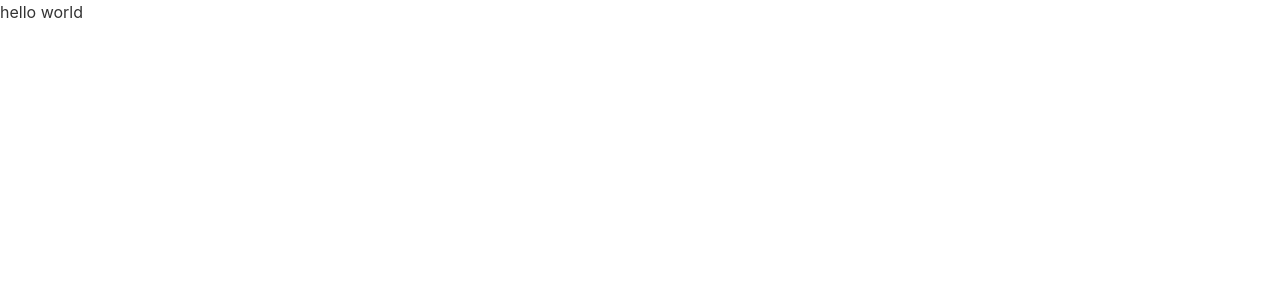
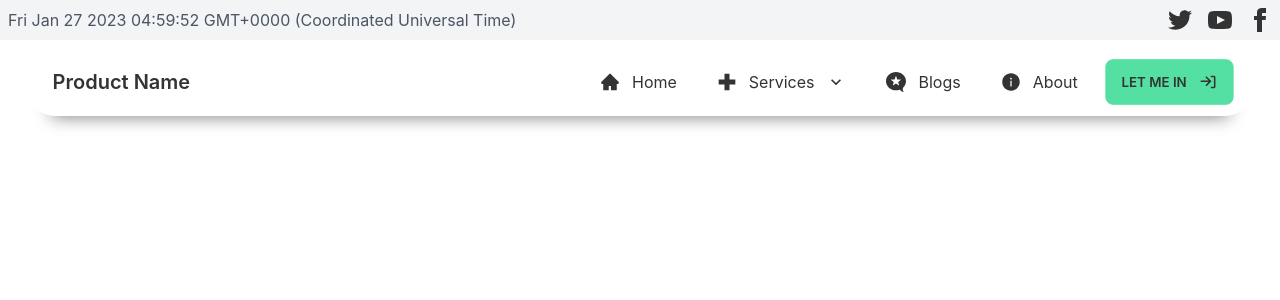
Before and after one commit to AnikKDev/ic-frontend-telemedicine, a React (Create React App) app: page / in a window 1280 px wide. Shown: the top 300 px of the page. Built offline with nearby package versions, Linux system fonts and the light colour scheme.

Commit message:
completed navbar primarily

```diff
--- a/package.json
+++ b/package.json
@@ -9,6 +9,7 @@
     "daisyui": "2.49.0",
     "react": "^18.2.0",
     "react-dom": "^18.2.0",
+    "react-icons": "4.7.1",
     "react-router-dom": "6.7.0",
     "react-scripts": "5.0.1",
     "web-vitals": "^2.1.0"
--- /dev/null
+++ b/src/Pages/Homepage/Homepage.js
@@ -0,0 +1,7 @@
+import React from "react";
+
+const Homepage = () => {
+  return <div></div>;
+};
+
+export default Homepage;
--- a/src/Pages/Main.js
+++ b/src/Pages/Main.js
@@ -1,10 +1,17 @@
 import React from "react";
 import { Outlet } from "react-router-dom";
+import Navbar from "./SharedPages/Navbar/Navbar";
+import SubNavbar from "./SharedPages/SubNavbar/SubNavbar";
 
 const Main = () => {
   return (
     <div>
+      {/* navbar */}
+      <SubNavbar />
+      <Navbar />
+      {/* content*/}
       <Outlet />
+      {/* footer */}
     </div>
   );
 };
--- /dev/null
+++ b/src/Pages/SharedPages/Navbar/Navbar.js
@@ -0,0 +1,110 @@
+import React from "react";
+import styles from "./Navbar.module.css";
+import { AiFillHome, AiFillInfoCircle } from "react-icons/ai";
+import { BiPlusMedical } from "react-icons/bi";
+import { SiMicrodotblog } from "react-icons/si";
+import { CgLogIn } from "react-icons/cg";
+const Navbar = () => {
+  const menuOptions = (
+    <>
+      <li className="mx-1">
+        <a>
+          <span>
+            <AiFillHome size={20} />
+          </span>{" "}
+          Home
+        </a>
+      </li>
+      <li className="mx-1" tabIndex={0}>
+        <a>
+          <span>
+            <BiPlusMedical size={20} />
+          </span>{" "}
+          Services
+          <svg
+            className="fill-current"
+            xmlns="http://www.w3.org/2000/svg"
+            width="20"
+            height="20"
+            viewBox="0 0 24 24"
+          >
+            <path d="M7.41,8.58L12,13.17L16.59,8.58L18,10L12,16L6,10L7.41,8.58Z" />
+          </svg>
+        </a>
+        {/* nested nav */}
+        <ul className={`${styles.navbar__nestedNav} bg-gray-100`}>
+          <li>service 1</li>
+          <li>service 2</li>
+          <li>service 3</li>
+          <li>service 4</li>
+          <li>service 5</li>
+        </ul>
+      </li>
+      <li className="mx-1">
+        <a>
+          <span>
+            <SiMicrodotblog size={20} />
+          </span>{" "}
+          Blogs
+        </a>
+      </li>
+      <li className="mx-1">
+        <a>
+          <span>
+            <AiFillInfoCircle size={20} />
+          </span>
+          About
+        </a>
+      </li>
+      <li className="mx-1">
+        <a className="btn btn-secondary">
+          Let me in{" "}
+          <span>
+            <CgLogIn size={20} />
+          </span>{" "}
+        </a>
+      </li>
+    </>
+  );
+  return (
+    <div className={`navbar bg-base-100 ${styles.navContent__parent}`}>
+      <div className="navbar-start">
+        <div className="dropdown">
+          <label tabIndex={0} className="btn btn-ghost lg:hidden">
+            <svg
+              xmlns="http://www.w3.org/2000/svg"
+              className="h-5 w-5"
+              fill="none"
+              viewBox="0 0 24 24"
+              stroke="currentColor"
+            >
+              <path
+                strokeLinecap="round"
+                strokeLinejoin="round"
+                strokeWidth="2"
+                d="M4 6h16M4 12h8m-8 6h16"
+              />
+            </svg>
+          </label>
+          <ul
+            tabIndex={0}
+            className="menu menu-compact dropdown-content mt-3 p-2 shadow bg-base-100 rounded-box w-52"
+          >
+            {menuOptions}
+          </ul>
+        </div>
+        <a className="btn btn-ghost normal-case text-xl">Product Name</a>
+      </div>
+      <div className="rounded-lg hidden lg:flex">
+        <ul
+          className={`menu menu-horizontal px-1 ${styles.navContent__container}`}
+        >
+          {menuOptions}
+        </ul>
+      </div>
+      {/* <div className="sm:navbar-end"></div> */}
+    </div>
+  );
+};
+
+export default Navbar;
--- /dev/null
+++ b/src/Pages/SharedPages/Navbar/Navbar.module.css
@@ -0,0 +1,27 @@
+.navContent__parent {
+  box-shadow: 0px 26px 17px -25px grey;
+  border-radius: 29px;
+  width: 96%;
+  margin: 8px auto;
+  padding: 10px;
+}
+.navContent__container li a:hover {
+  /* background-color: #80ffdb; */
+}
+.navbar__nestedNav {
+  border-radius: none;
+  width: 9rem;
+  transition: 0.5s;
+}
+.navbar__nestedNav li {
+  color: gray;
+  padding: 4px 10px;
+  margin: 2px;
+  transition: 0.3s;
+  cursor: pointer;
+}
+.navbar__nestedNav li:hover {
+  color: white;
+  background: #55e0a3;
+  border-radius: 6px;
+}
--- /dev/null
+++ b/src/Pages/SharedPages/SubNavbar/SubNavbar.js
@@ -0,0 +1,48 @@
+import React from "react";
+
+const SubNavbar = () => {
+  return (
+    <div className=" h-10 flex items-center justify-between px-2 bg-gray-100">
+      {/* something good here */}
+      <p className="text-gray-600 normal-case">{new Date().toString()}</p>
+      {/* social links */}
+      <div className="grid grid-flow-col gap-4">
+        <a>
+          <svg
+            xmlns="http://www.w3.org/2000/svg"
+            width="24"
+            height="24"
+            viewBox="0 0 24 24"
+            className="fill-current"
+          >
+            <path d="M24 4.557c-.883.392-1.832.656-2.828.775 1.017-.609 1.798-1.574 2.165-2.724-.951.564-2.005.974-3.127 1.195-.897-.957-2.178-1.555-3.594-1.555-3.179 0-5.515 2.966-4.797 6.045-4.091-.205-7.719-2.165-10.148-5.144-1.29 2.213-.669 5.108 1.523 6.574-.806-.026-1.566-.247-2.229-.616-.054 2.281 1.581 4.415 3.949 4.89-.693.188-1.452.232-2.224.084.626 1.956 2.444 3.379 4.6 3.419-2.07 1.623-4.678 2.348-7.29 2.04 2.179 1.397 4.768 2.212 7.548 2.212 9.142 0 14.307-7.721 13.995-14.646.962-.695 1.797-1.562 2.457-2.549z"></path>
+          </svg>
+        </a>
+        <a>
+          <svg
+            xmlns="http://www.w3.org/2000/svg"
+            width="24"
+            height="24"
+            viewBox="0 0 24 24"
+            className="fill-current"
+          >
+            <path d="M19.615 3.184c-3.604-.246-11.631-.245-15.23 0-3.897.266-4.356 2.62-4.385 8.816.029 6.185.484 8.549 4.385 8.816 3.6.245 11.626.246 15.23 0 3.897-.266 4.356-2.62 4.385-8.816-.029-6.185-.484-8.549-4.385-8.816zm-10.615 12.816v-8l8 3.993-8 4.007z"></path>
+          </svg>
+        </a>
+        <a>
+          <svg
+            xmlns="http://www.w3.org/2000/svg"
+            width="24"
+            height="24"
+            viewBox="0 0 24 24"
+            className="fill-current"
+          >
+            <path d="M9 8h-3v4h3v12h5v-12h3.642l.358-4h-4v-1.667c0-.955.192-1.333 1.115-1.333h2.885v-5h-3.808c-3.596 0-5.192 1.583-5.192 4.615v3.385z"></path>
+          </svg>
+        </a>
+      </div>
+    </div>
+  );
+};
+
+export default SubNavbar;
--- a/src/router/router.js
+++ b/src/router/router.js
@@ -1,4 +1,5 @@
 import { createBrowserRouter } from "react-router-dom";
+import Homepage from "../Pages/Homepage/Homepage";
 import Main from "../Pages/Main";
 const router = createBrowserRouter([
   {
@@ -7,7 +8,7 @@ const router = createBrowserRouter([
     children: [
       {
         path: "/",
-        element: "hello world",
+        element: <Homepage />,
       },
     ],
   },
```
Also changed, not shown: 1 other file (tests, documents, lock files or other folders).
